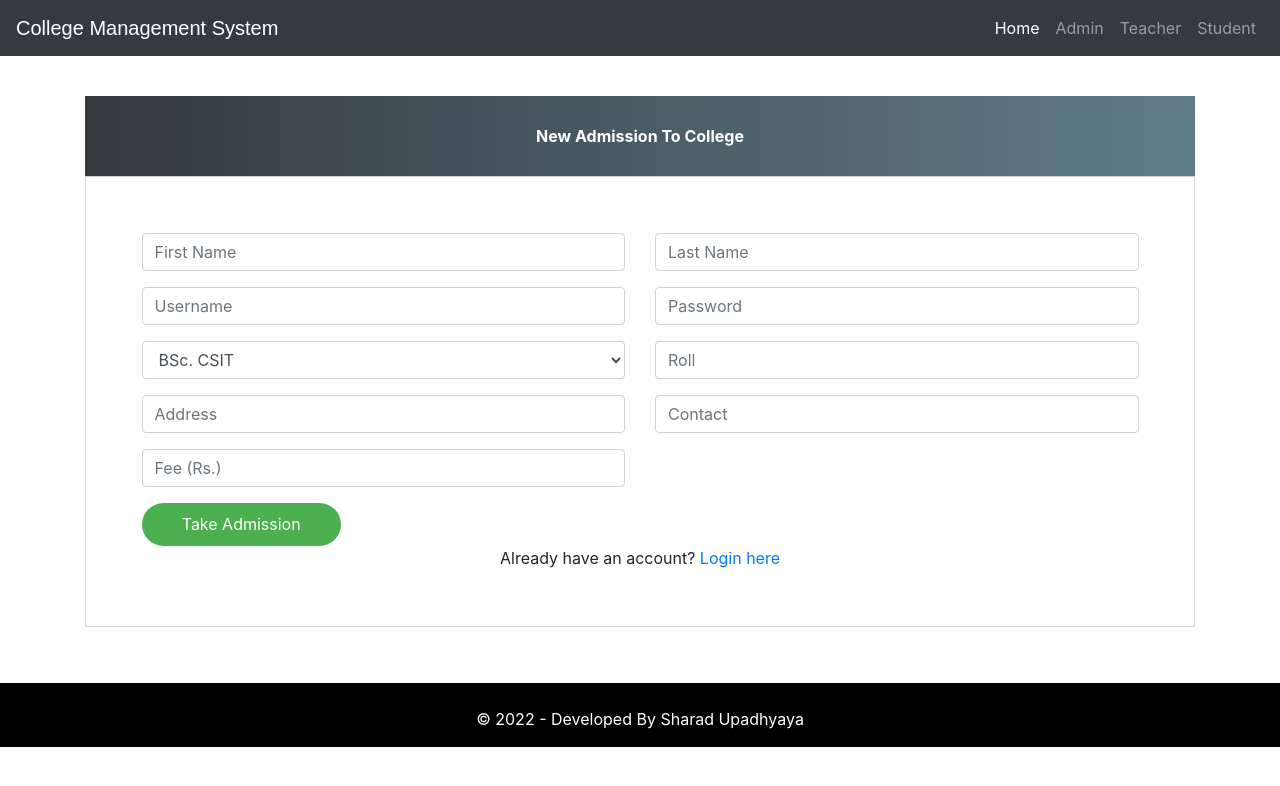
After one commit to Sarad3993/college-management-system, a Django app: page /studentsignup in a window 1280 px wide. The commit adds this page. Shown: the top 786 px of the page. Run offline with Django 4.2, Linux system fonts and the light colour scheme; some libraries are stand-ins or nearby versions.

Commit message:
signup form for admin student and teacher

```diff
--- /dev/null
+++ b/college/forms.py
@@ -0,0 +1,35 @@
+from django import forms
+from django.contrib.auth.models import User
+from college import models
+
+
+# signup form for admin
+
+class AdminSignupForm(forms.ModelForm):
+    class Meta:
+        model = User
+        fields =['first_name','last_name','username','password']
+
+# teacher signup form
+
+class TeacherUserForm(forms.ModelForm):
+    class Meta:
+        model=User
+        fields=['first_name','last_name','username','password']
+class TeacherFormAdditional(forms.ModelForm):
+    class Meta:
+        model=models.Teacher
+        fields=['salary','phone_no','address','status']
+
+
+
+# student signup form
+
+class StudentUserForm(forms.ModelForm):
+    class Meta:
+        model=User
+        fields=['first_name','last_name','username','password']
+class StudentFormAdditional(forms.ModelForm):
+    class Meta:
+        model=models.Student
+        fields=['roll','faculty','phone_no','address','fee','status']
--- a/college/views.py
+++ b/college/views.py
@@ -1,6 +1,7 @@
 from django.shortcuts import render
-from college import models
+from college import models,forms
 from django.http import HttpResponseRedirect
+from django.contrib.auth.models import Group
 # Create your views here.
 
 # main home page
@@ -26,3 +27,69 @@ def student_click_view(request):
     if request.user.is_authenticated:
         return HttpResponseRedirect('afterlogin')
     return render(request,'college/studentclick.html')
+
+
+# admin signup
+
+def admin_signup(request):
+    form=forms.AdminSignupForm()
+    if request.method=='POST':
+        form=forms.AdminSignupForm(request.POST)
+        if form.is_valid():
+            user=form.save()
+            user.set_password(user.password)
+            user.save()
+
+            admin_group = Group.objects.get_or_create(name='ADMIN')
+            admin_group[0].user_set.add(user)
+
+            return HttpResponseRedirect('adminlogin')
+    return render(request,'college/adminsignup.html',{'form':form})
+
+
+
+# teacher signup
+def teacher_signup(request):
+    form1=forms.TeacherUserForm()
+    form2=forms.TeacherFormAdditional()
+    mydict={'form1':form1,'form2':form2}
+    if request.method=='POST':
+        form1=forms.TeacherUserForm(request.POST)
+        form2=forms.TeacherFormAdditional(request.POST)
+        if form1.is_valid() and form2.is_valid():
+            user=form1.save()
+            user.set_password(user.password)
+            user.save()
+            f2=form2.save(commit=False)
+            f2.user=user
+            user2=f2.save()
+
+            teacher_group = Group.objects.get_or_create(name='TEACHER')
+            teacher_group[0].user_set.add(user)
+
+        return HttpResponseRedirect('teacherlogin')
+    return render(request,'college/teachersignup.html',context=mydict)
+
+
+# student signup
+
+def student_signup(request):
+    form1=forms.StudentUserForm()
+    form2=forms.StudentFormAdditional()
+    mydict={'form1':form1,'form2':form2}
+    if request.method=='POST':
+        form1=forms.StudentUserForm(request.POST)
+        form2=forms.StudentFormAdditional(request.POST)
+        if form1.is_valid() and form2.is_valid():
+            user=form1.save()
+            user.set_password(user.password)
+            user.save()
+            f2=form2.save(commit=False)
+            f2.user=user
+            user2=f2.save()
+
+            student_group = Group.objects.get_or_create(name='STUDENT')
+            student_group[0].user_set.add(user)
+
+        return HttpResponseRedirect('studentlogin')
+    return render(request,'college/studentsignup.html',context=mydict)
--- a/collegemanagement/settings.py
+++ b/collegemanagement/settings.py
@@ -38,6 +38,7 @@ INSTALLED_APPS = [
     "django.contrib.messages",
     "django.contrib.staticfiles",
     "college",
+    'widget_tweaks',
 ]
 
 MIDDLEWARE = [
--- a/collegemanagement/urls.py
+++ b/collegemanagement/urls.py
@@ -1,17 +1,4 @@
 """collegemanagement URL Configuration
-
-The `urlpatterns` list routes URLs to views. For more information please see:
-    https://docs.djangoproject.com/en/4.1/topics/http/urls/
-Examples:
-Function views
-    1. Add an import:  from my_app import views
-    2. Add a URL to urlpatterns:  path('', views.home, name='home')
-Class-based views
-    1. Add an import:  from other_app.views import Home
-    2. Add a URL to urlpatterns:  path('', Home.as_view(), name='home')
-Including another URLconf
-    1. Import the include() function: from django.urls import include, path
-    2. Add a URL to urlpatterns:  path('blog/', include('blog.urls'))
 """
 from django.contrib import admin
 from django.urls import path
@@ -20,8 +7,13 @@ from college import views
 urlpatterns = [
     path("admin/", admin.site.urls),
     path('',views.home_page_view,name=''),
-    path('adminclick/',views.admin_click_view),
-    path('teacherclick/',views.teacher_click_view),
-    path('studentclick/',views.student_click_view),
+    path('adminclick',views.admin_click_view),
+    path('teacherclick',views.teacher_click_view),
+    path('studentclick',views.student_click_view),
+    path('adminsignup',views.admin_signup),
+     path('studentsignup', views.student_signup),
+    path('teachersignup', views.teacher_signup),
+
+
 
 ]
--- a/templates/college/adminclick.html
+++ b/templates/college/adminclick.html
@@ -7,7 +7,7 @@
 
 <div class="jumbotron" style="margin-bottom:0px;">
   <h1 class="display-4">Admin Login Panel</h1>
-  <p class="lead">Welcome to School Management System.</p>
+  <p class="lead">Welcome to College Management System.</p>
   <hr class="my-4">
   <p class="lead">
     <a class="btn btn-danger btn-lg" href="adminsignup" role="button">Sign Up</a>
--- a/templates/college/base.html
+++ b/templates/college/base.html
@@ -3,7 +3,7 @@
 
 <head>
   <meta charset="utf-8">
-  <title>SMS - Django</title>
+  <title>CMS - Django</title>
   <style media="screen">
     .jumbotron {
       margin-top: 0px;
@@ -23,9 +23,11 @@
 
 <body>
   {% include "college/navbar.html" %}
+
   {%block content%}
 
   {%endblock %}
+
   {% include "college/footer.html" %}
 </body>
 
--- a/templates/college/index.html
+++ b/templates/college/index.html
@@ -46,7 +46,7 @@
   <br>
   <div class="jumbotron" style="margin-bottom: 0px;margin-top: 0px;">
     <br>
-    <h1 class="display-4 glow"><b>School Management System</b></h1>
+    <h1 class="display-4 glow"><b>College Management System</b></h1>
 
     <br><br>
     <h3 class="text-center" style="color:white;">Built using Python Django</h3>
--- a/templates/college/navbar.html
+++ b/templates/college/navbar.html
@@ -30,13 +30,12 @@
   <body>
     <div class="bs-example">
       <nav class="navbar navbar-expand-md bg-dark navbar-dark fixed-top">
-        <a href="/" class="navbar-brand">School Management System</a>
+        <a href="/" class="navbar-brand">College Management System
         <button
           type="button"
           class="navbar-toggler"
           data-toggle="collapse"
-          data-target="#navbarCollapse"
-        >
+          data-target="#navbarCollapse">
           <span class="navbar-toggler-icon"></span>
         </button>
 
--- a/templates/college/studentclick.html
+++ b/templates/college/studentclick.html
@@ -6,7 +6,7 @@
 
 <div class="jumbotron" style="margin-bottom:0px;">
   <h1 class="display-4">Student Login Panel</h1>
-  <p class="lead">Welcome to School Management System.</p>
+  <p class="lead">Welcome to College Management System.</p>
   <hr class="my-4">
   <p class="lead">
     <a class="btn btn-danger btn-lg" href="studentsignup" role="button">New Admission</a>
--- /dev/null
+++ b/templates/college/studentsignup.html
@@ -0,0 +1,127 @@
+<!DOCTYPE html>
+
+{% load widget_tweaks %}
+<html lang="en" dir="ltr">
+
+<head>
+  <meta charset="utf-8">
+  <meta name="viewport" content="width=device-width, initial-scale=1, shrink-to-fit=no">
+  <title>SMS - Django</title>
+  <style type="text/css">
+    body {
+      color: #aa082e;
+      background-color: #b6bde7;
+      font-family: 'Roboto', sans-serif;
+    }
+
+    a:link {
+      text-decoration: none;
+    }
+
+    .note {
+      text-align: center;
+      height: 80px;
+      background: -webkit-linear-gradient(left, #343a40, #607d8b);
+      color: #fff;
+      font-weight: bold;
+      line-height: 80px;
+    }
+
+    .form-content {
+      padding: 5%;
+      border: 1px solid #ced4da;
+      margin-bottom: 2%;
+    }
+
+    .form-control {
+      border-radius: 1.5rem;
+    }
+
+    .btnSubmit {
+      border: none;
+      border-radius: 1.5rem;
+      padding: 1%;
+      width: 20%;
+      cursor: pointer;
+      background: #4caf50;
+      color: #fff;
+    }
+  </style>
+
+</head>
+
+
+<body>
+  {% include "college/navbar.html" %}
+  <br>
+  <br>
+  <br>
+  <br>
+
+
+  <form method="post">
+    {% csrf_token %}
+    <div class="container register-form">
+      <div class="form">
+        <div class="note">
+          <p>New Admission To College</p>
+        </div>
+
+        <div class="form-content">
+          <div class="row">
+            <div class="col-md-6">
+              <div class="form-group">
+                {% render_field form1.first_name class="form-control" placeholder="First Name" %}
+              </div>
+              <div class="form-group">
+                {% render_field form1.username class="form-control" placeholder="Username" %}
+              </div>
+              <div class="form-group">
+                {% render_field form2.faculty class="form-control" placeholder="Faculty" %}
+              </div>
+              <div class="form-group">
+                {% render_field form2.address class="form-control" placeholder="Address" %}
+              </div>
+
+              <div class="form-group">
+                {% render_field form2.fee class="form-control" placeholder="Fee (Rs.)" %}
+              </div>
+
+            </div>
+            <div class="col-md-6">
+              <div class="form-group">
+                {% render_field form1.last_name class="form-control" placeholder="Last Name" %}
+              </div>
+              <div class="form-group">
+                {% render_field form1.password class="form-control" type="password" placeholder="Password" %}
+              </div>
+              <div class="form-group">
+                {% render_field form2.roll class="form-control" placeholder="Roll" %}
+              </div>
+
+              <div class="form-group">
+                {% render_field form2.phone_no class="form-control" placeholder="Contact" %}
+              </div>
+
+
+            </div>
+          </div>
+          <button type="submit" class="btnSubmit">Take Admission</button>
+          <div class="text-center">Already have an account? <a href="studentlogin">Login here</a></div>
+        </div>
+      </div>
+    </div>
+
+  </form>
+
+
+
+
+
+
+
+
+  {% include "college/footer.html" %}
+</body>
+
+</html>
--- a/templates/college/teacherclick.html
+++ b/templates/college/teacherclick.html
@@ -4,7 +4,7 @@
 <br>
 <div class="jumbotron" style="margin-bottom:0px;">
   <h1 class="display-4">Teacher Login Panel</h1>
-  <p class="lead">Welcome to School Management System.</p>
+  <p class="lead">Welcome to College Management System.</p>
   <hr class="my-4">
   <p class="lead">
     <a class="btn btn-danger btn-lg" href="teachersignup" role="button">Apply Now</a>
```
Also changed, not shown: templates/college/adminsignup.html (added, +103 -0 lines), templates/college/teachersignup.html (added, +112 -0 lines).
